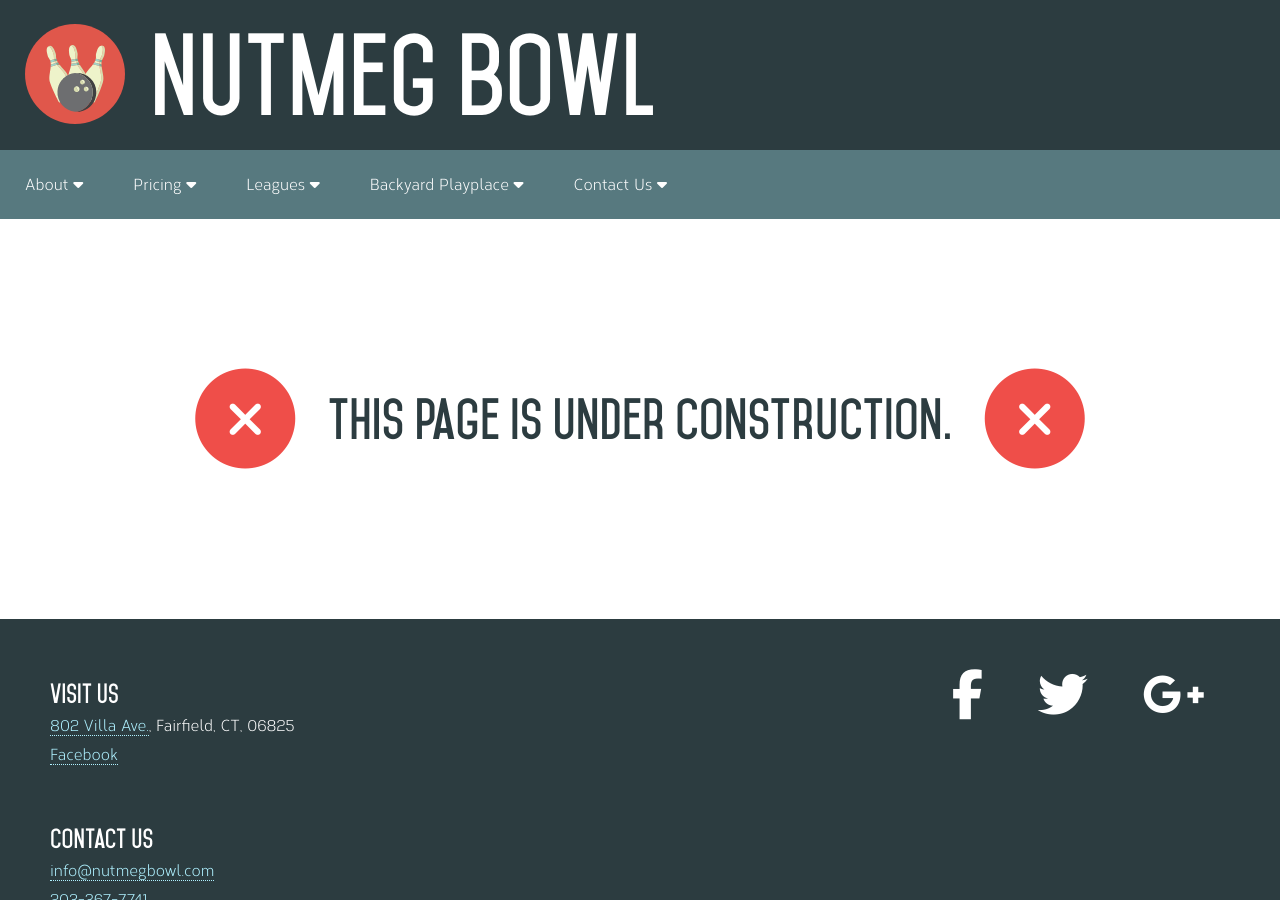
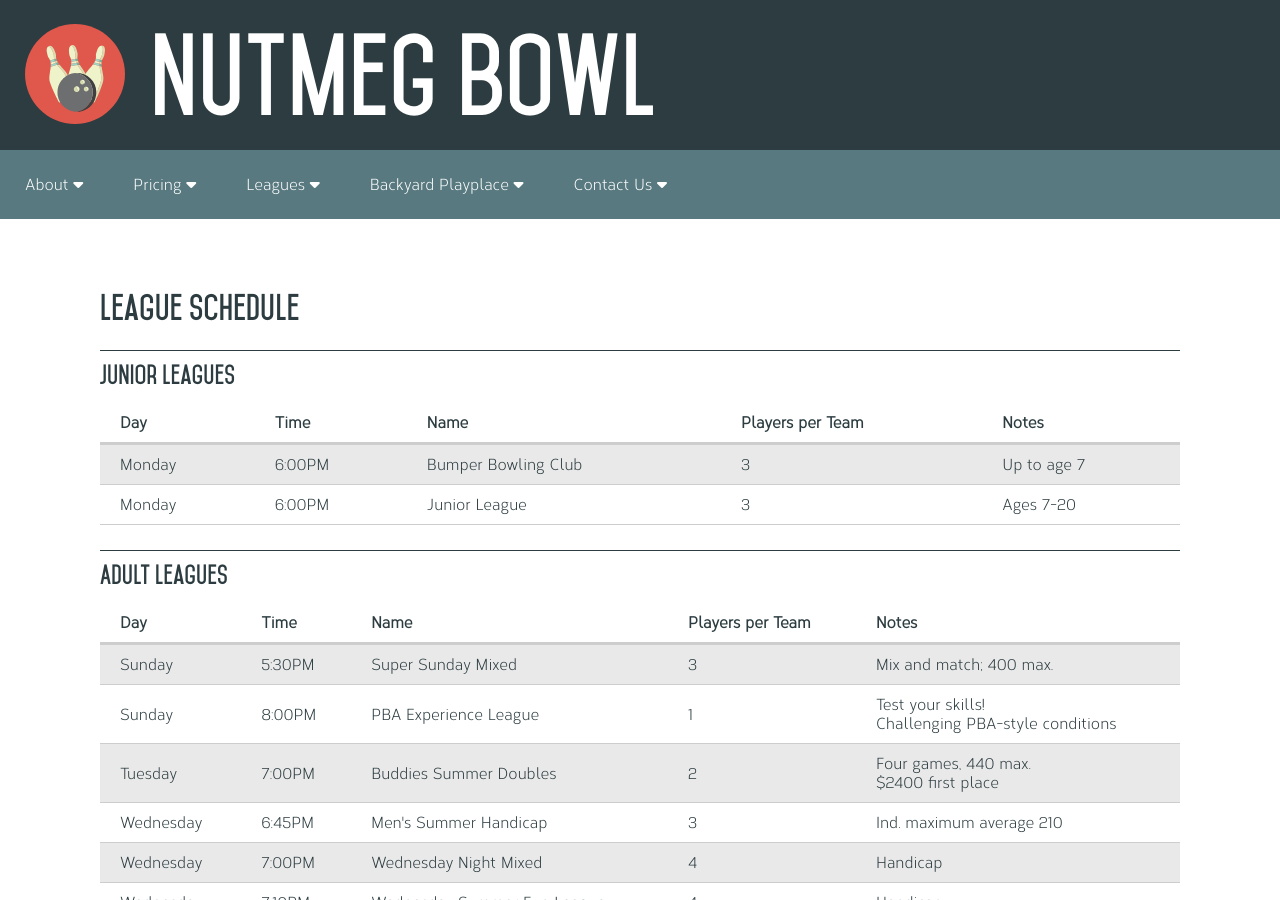
Before and after one commit to jlam55555/nutmegbowl, a Jekyll site: the page built from leagues/schedule.html, in a window 1280 px wide and 900 px high. Built offline with Jekyll 4.4.1, drawn with Linux system fonts in a browser that asks for light colours; nearby versions of some CDN libraries; some of the changed text lies outside the part shown.

```diff
--- a/leagues/schedule.html
+++ b/leagues/schedule.html
@@ -6,4 +6,164 @@ description: View the schedule of our leagues
 icon: calendar
 ---
 
-<p class="underConstruction"><span class="fa-stack first"><i class="fa fa-stack-2x fa-circle dangerText"></i><i class="fa fa-stack-1x fa-close lightText"></i></span>This page is under construction.<span class="fa-stack second"><i class="fa fa-stack-2x fa-circle dangerText"></i><i class="fa fa-stack-1x fa-close lightText"></i></span></p>
+<h1>League Schedule</h1>
+<h2>Junior Leagues</h2>
+<table>
+  <thead>
+    <tr>
+      <th>Day</th>
+      <th>Time</th>
+      <th>Name</th>
+      <th>Players per Team</th>
+      <th>Notes</th>
+    </tr>
+  </thead>
+  <tbody>
+    <tr>
+      <td>Monday</td>
+      <td>6:00PM</td>
+      <td>Bumper Bowling Club</td>
+      <td>3</td>
+      <td>Up to age 7</td>
+    <tr>
+      <td>Monday</td>
+      <td>6:00PM</td>
+      <td>Junior League</td>
+      <td>3</td>
+      <td>Ages 7-20</td>
+    </tr>
+  </tbody>
+</table>
+<h2>Adult Leagues</h2>
+<table>
+  <thead>
+    <tr>
+      <th>Day</th>
+      <th>Time</th>
+      <th>Name</th>
+      <th>Players per Team</th>
+      <th>Notes</th>
+    </tr>
+  </thead>
+  <tbody>
+    <tr>
+      <td>Sunday</td>
+      <td>5:30PM</td>
+      <td>Super Sunday Mixed</td>
+      <td>3</td>
+      <td>Mix and match; 400 max.</td>
+    </tr>
+    <tr>
+      <td>Sunday</td>
+      <td>8:00PM</td>
+      <td>PBA Experience League</td>
+      <td>1</td>
+      <td>Test your skills!<br />Challenging PBA-style conditions</td>
+    </tr>
+    <tr>
+      <td>Tuesday</td>
+      <td>7:00PM</td>
+      <td>Buddies Summer Doubles</td>
+      <td>2</td>
+      <td>Four games, 440 max.<br />$2400 first place</td>
+    </tr>
+    <tr>
+      <td>Wednesday</td>
+      <td>6:45PM</td>
+      <td>Men's Summer Handicap</td>
+      <td>3</td>
+      <td>Ind. maximum average 210</td>
+    </tr>
+    <tr>
+      <td>Wednesday</td>
+      <td>7:00PM</td>
+      <td>Wednesday Night Mixed</td>
+      <td>4</td>
+      <td>Handicap</td>
+    </tr>
+    <tr>
+      <td>Wednesday</td>
+      <td>7:10PM</td>
+      <td>Wednesday Summer Fun League</td>
+      <td>4</td>
+      <td>Handicap</td>
+    </tr>
+    <tr>
+      <td>Thursday</td>
+      <td>7:00PM</td>
+      <td>TNBA Doubles League</td>
+      <td>2</td>
+      <td><br /></td>
+    </tr>
+    <tr>
+      <td>Friday</td>
+      <td>7:00PM</td>
+      <td>Adult / Child League</td>
+      <td>2</td>
+      <td>One adult, one child; handicap</td>
+    </tr>
+  </tbody>
+</table>
+<h2>Senior Leagues</h2>
+<table>
+  <thead>
+    <tr>
+      <th>Day</th>
+      <th>Time</th>
+      <th>Name</th>
+      <th>Players per Team</th>
+      <th>Notes</th>
+    </tr>
+  </thead>
+  <tbody>
+    <tr>
+      <td>Monday</td>
+      <td>9:30AM</td>
+      <td>Monday Senior Men</td>
+      <td>4</td>
+      <td><br /></td>
+    </tr>
+    <tr>
+      <td>Monday</td>
+      <td>9:30AM</td>
+      <td>Monday Senior Mixed</td>
+      <td>4</td>
+      <td>Mixed</td>
+    </tr>
+    <tr>
+      <td>Friday</td>
+      <td>9:30AM</td>
+      <td>Friday Senior Mixed</td>
+      <td>4</td>
+      <td>Mixed</td>
+    </tr>
+    <tr>
+      <td>Friday</td>
+      <td>1:00PM</td>
+      <td>Senior Singles</td>
+      <td>1</td>
+      <td><br /></td>
+    </tr>
+  </tbody>
+</table>
+<h2>Ladies Leagues</h2>
+<table>
+  <thead>
+    <tr>
+      <th>Day</th>
+      <th>Time</th>
+      <th>Name</th>
+      <th>Players per Team</th>
+      <th>Notes</th>
+    </tr>
+  </thead>
+  <tbody>
+    <tr>
+      <td>Tuesday</td>
+      <td>9:30AM</td>
+      <td>The Unknowns</td>
+      <td>3</td>
+      <td><br /></td>
+    </tr>
+  </tbody>
+</table>
```
Also changed, not shown: backyard_playplace/hours.html (+12 -12 lines).
